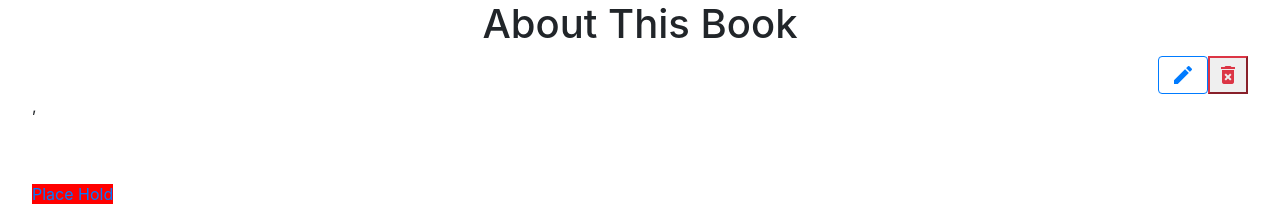
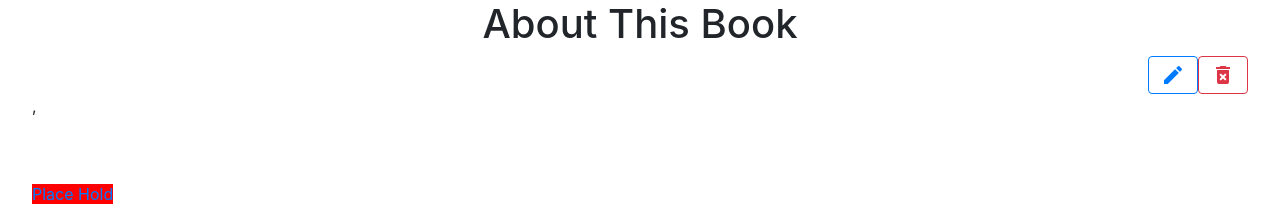
Before and after one commit to Janell-Huyck/overdrive-library, a Django app: template templates/digital_books/book_detail.html in a window 1280 px wide. Shown: the part 124-332 px from the top of the page. Run offline with Django 3.2, Linux system fonts and the light colour scheme; the template is opened without the code that fills it, so the values that code supplies are empty; the visitor is signed in with stand-in values (Sample User, id 1); some libraries are stand-ins or nearby versions.

Commit message:
change button into an anchor (a)

```diff
--- a/templates/digital_books/book_delete.html
+++ b/templates/digital_books/book_delete.html
@@ -1,6 +1,5 @@
 <!-- Trigger the modal with a button -->
-<button class="material-icons text-danger border-danger" data-toggle="modal"
-    data-target="#myModal">delete_forever</button>
+<a class="material-icons btn text-danger border-danger" data-toggle="modal" data-target="#myModal">delete_forever</a>
 
 <!-- Modal -->
 <div class="modal fade" id="myModal" data-backdrop="static" data-keyboard="false" tabindex="-1" role="dialog"
```
